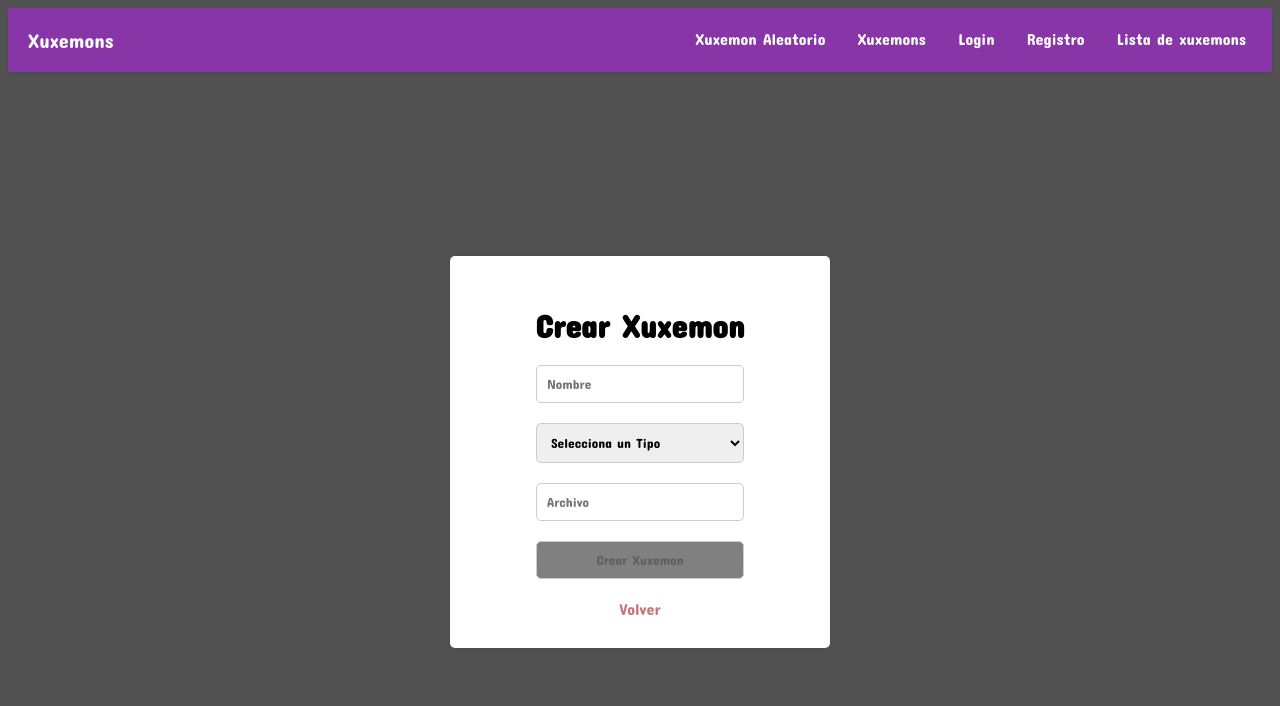
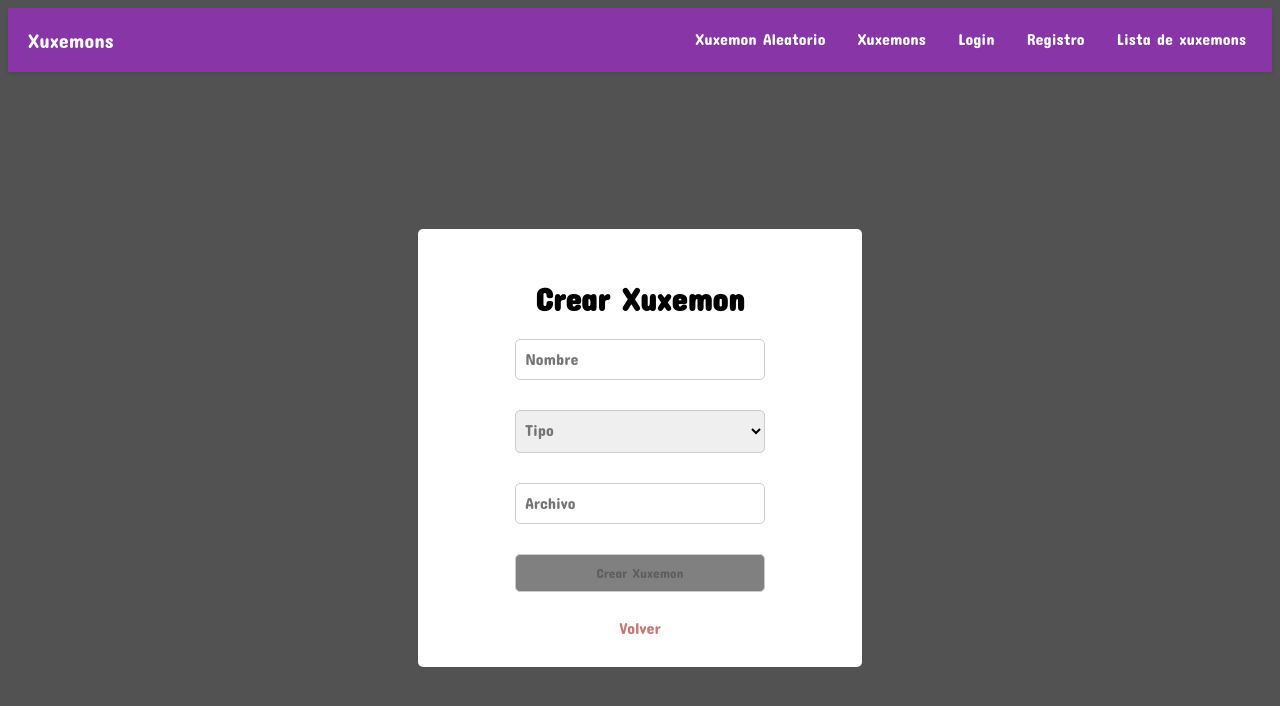
Before and after one commit to aiuoki/xuxemons, an Angular app in the folder xuxemons angular/: page /crear-xuxemon in a window 1280 px wide. Shown: the top 706 px of the page. Built offline with nearby package versions, Linux system fonts and the light colour scheme.

Commit message:
comprobar nick y archivo al crear xuxemon

```diff
--- a/xuxemons angular/src/app/components/admin/xuxemons/create/create.component.css
+++ b/xuxemons angular/src/app/components/admin/xuxemons/create/create.component.css
@@ -1,43 +1,119 @@
-.contenedor {
+/* centramos todo el contenido del formulario */
+.contenido {
     display: flex;
     justify-content: center;
     align-items: center;
-    height: 93vh;
+    height: 92vh;
 }
 
-.formulario {
+/* estilo del formulario */
+.formBox {
+    width: 30%;
+    padding: 30px;
     background: #fff;
     border-radius: 5px;
-    box-shadow: 0 0 10px rgba(0, 0, 0, 0.1);
     text-align: center;
-    width: 25%;
-    padding: 30px;
 }
 
+/* le quitamos el margen a los elementos */
+img, p {
+    display: inline-block;
+    margin: 0;
+}
+
+/* ajustamos el tamaño de la imagen */
+img {
+    width: 100px;
+}
+
+/* centramos el contenido del formulario */
+.form {
+    display: flex;
+    flex-direction: column;
+    align-items: center;
+}
+
+/* estilo del div inputBox */
+.inputBox {
+    width: 65%;
+    position: relative;
+}
+
+/* estilo de los input */
 input, select {
-    font-family: "Concert One";
     width: 65%;
-    margin-bottom: 20px;
-    padding: 10px;
     border: 1px solid #ccc;
     border-radius: 5px;
-    box-sizing: border-box;
+    font-family: "Concert One";
 }
 
-input:hover, select:hover {
-    border-color: #333;
+/* estilo del input */
+.inputBox input, .inputBox select {
+    width: 100%;
+    padding: 10px;
+    box-sizing: border-box;
+    border: 1px solid #ccc;
+    border-radius: 5px;
+    outline: none;
+    font-size: 1em;
 }
 
-a {
-    text-decoration: none;
-    color: #c87575;
+/* estilo span */
+.inputBox span {
+    position: absolute;
+    padding: 10px;
+    left: 0;
+    pointer-events: none;
+    color: #757575;
+    font-size: 1em;
+    transition: 0.5s;
 }
 
+/* estilo del input al estar focus o tener contenido */
+.inputBox input:focus, .inputBox select:focus, .inputBox .input-focus {
+    border: 1px solid #015FCC;
+}
+
+/* animacion y estilo del span al esta focus o tener contenido */
+.inputBox input:focus ~ span, .inputBox .span-focus {
+    transform: translate(10px) translateY(-5px);
+    padding: 0 10px;
+    border-left: 1px solid #015FCC;
+    border-right: 1px solid #015FCC;
+    color: #015FCC;
+    background: #fff;
+    font-size: 0.65em;
+}
+
+/* estilo del div errorBox */
+.errorBox {
+    height: 20px;
+    margin-top: 1%;
+    margin-bottom: 3%;
+    text-align: left;
+}
+
+/* estilo del mensaje de error */
+.error {
+    padding: 2px;
+    color: #f00;
+    font-size: 14px;
+    font-weight: 500;
+}
+
+/* estilo del boton */
+input[type="submit"] {
+    padding: 10px;
+    margin-bottom: 2em;
+}
+
+/* estilo del boton al estar desactivado */
 .btnDesactivado {
     background: gray;
     cursor: default;
 }
 
+/* estilo del boton al estar activado */
 .btnActivado {
     background-color: #000;
     color: #fff;
@@ -48,10 +124,18 @@ a {
     transition: transform 0.1s ease-in-out;
 }
 
+/* estilo del boton al estar activado y pasar por encima */
 .btnActivado:hover {
     background-color: #333;
 }
 
+/* animacion del boton al estar activado y hacer click */
 .btnActivado:active {
     transform: translateY(3px);
 }
+
+/* estilo del link */
+a {
+    text-decoration: none;
+    color: #c87575;
+}
--- a/xuxemons angular/src/app/components/admin/xuxemons/create/create.component.html
+++ b/xuxemons angular/src/app/components/admin/xuxemons/create/create.component.html
@@ -1,19 +1,32 @@
-<div class="contenedor">
-    <div class="formulario">
+<div class="contenido">
+    <div class="formBox">
         <h1>Crear Xuxemon</h1>
 
-        <form [formGroup]="form" (ngSubmit)="crearXuxemon()">
-            <div class="input">
-                <input type="text" name="nombre" formControlName="nombre" placeholder="Nombre">
+        <form [formGroup]="form" (ngSubmit)="crearXuxemon()" class="form">
+            <div class="inputBox">
+                <input type="text" formControlName="nombre" [ngClass]="{'input-focus': form.get('nombre')?.value}">
+                <span [ngClass]="{'span-focus': form.get('nombre')?.value}">Nombre</span>
+                <div class="errorBox">
+                    <div class="error" *ngIf="form.get('nombre')?.touched && form.get('nombre')?.invalid">{{ this.errorNombre }}</div>
+                </div>
             </div>
-            <select name="tipo" formControlName="tipo">
-                <option value="">Selecciona un Tipo</option>
-                <option value="agua">Agua</option>
-                <option value="aire">Aire</option>
-                <option value="tierra">Tierra</option>
-            </select>
-            <div class="input">
-                <input type="text" name="archivo" formControlName="archivo" placeholder="Archivo">
+
+            <div class="inputBox">
+                <select formControlName="tipo" [ngClass]="{'input-focus': form.get('tipo')?.value}">
+                    <option value="agua">Agua</option>
+                    <option value="aire">Aire</option>
+                    <option value="tierra">Tierra</option>
+                </select>
+                <span [ngClass]="{'span-focus': form.get('tipo')?.value}">Tipo</span>
+                <div class="errorBox"></div>
+            </div>
+
+            <div class="inputBox">
+                <input type="text" formControlName="archivo" [ngClass]="{'input-focus': form.get('archivo')?.value}">
+                <span [ngClass]="{'span-focus': form.get('archivo')?.value}">Archivo</span>
+                <div class="errorBox">
+                    <div class="error" *ngIf="form.get('archivo')?.touched && form.get('archivo')?.invalid">{{ this.errorArchivo }}</div>
+                </div>
             </div>
 
             <input type="submit" [ngClass]="form.valid ? 'btnActivado' : 'btnDesactivado'" [disabled]="!form.valid" value="Crear Xuxemon">
--- a/xuxemons angular/src/app/components/admin/xuxemons/create/create.component.ts
+++ b/xuxemons angular/src/app/components/admin/xuxemons/create/create.component.ts
@@ -1,6 +1,8 @@
 import { Component } from '@angular/core';
 import { XuxemonService } from '../../../../services/xuxemon.service';
 import { FormControl, FormGroup, Validators } from '@angular/forms';
+import { forkJoin } from 'rxjs';
+import { tap } from 'rxjs/operators';
 import { Router } from '@angular/router';
 
 @Component({
@@ -9,25 +11,77 @@ import { Router } from '@angular/router';
   styleUrls: ['./create.component.css']
 })
 export class CreateComponent {
-  constructor(public xuxemonService: XuxemonService, private router: Router) { }
+  constructor(public xuxemonService: XuxemonService, private router: Router) {
+    this.form.valueChanges.subscribe(() => {
+      this.checkForm();
+    });
+  }
 
   form: FormGroup = new FormGroup({
-    nombre: new FormControl('', [Validators.required]),
+    nombre: new FormControl('', [Validators.required, Validators.pattern('^[a-zA-Z-]*$')]),
     tipo: new FormControl('', [Validators.required, Validators.pattern('^(aire|agua|tierra)$')]),
-    archivo: new FormControl('', [Validators.required])
+    archivo: new FormControl('', [Validators.required, Validators.pattern('^[a-z.]*$')])
   });
+
+  errorNombre: string = '';
+  errorArchivo: string = '';
+
+  checkForm() {
+    const nombreControl = this.form.get('nombre');
+    if (nombreControl?.hasError('required')) {
+      this.errorNombre = 'El nombre no puede estar vacío';
+    } else if (nombreControl?.hasError('pattern')) {
+      this.errorNombre = 'El nombre solo puede contener letras y guiones';
+    }
+
+    const archivoControl = this.form.get('archivo');
+    if (archivoControl?.hasError('required')) {
+      this.errorArchivo = 'El archivo no puede estar vacío';
+    } else if (archivoControl?.hasError('pattern')) {
+      this.errorArchivo = 'El archivo solo puede contener letras minúsculas y puntos';
+    }
+  }
 
   crearXuxemon() {
     const nombre = this.form.value.nombre;
     const tipo = this.form.value.tipo;
     const archivo = this.form.value.archivo;
 
-    this.xuxemonService.store(nombre, tipo, archivo).subscribe({
-      next: value => {
-        console.log(value);
-        this.router.navigate(['/mostrar-xuxemons']);
+    forkJoin({
+      nombreExists: this.xuxemonService.comprobarNombre(nombre),
+      archivoExists: this.xuxemonService.comprobarArchivo(archivo)
+    }).pipe(
+      tap(({ nombreExists, archivoExists }) => {
+        if (nombreExists.exists) {
+          this.errorNombre = 'El nombre ya está en uso';
+          const nombreControl = this.form.get('nombre');
+          if (nombreControl) {
+            nombreControl.setErrors({ 'exists': true });
+            nombreControl.markAsTouched(); // Forzar la actualización de la vista
+          }
+        }
+        if (archivoExists.exists) {
+          this.errorArchivo = 'El archivo ya está en uso';
+          const archivoControl = this.form.get('archivo');
+          if (archivoControl) {
+            archivoControl.setErrors({ 'exists': true });
+            archivoControl.markAsTouched(); // Forzar la actualización de la vista
+          }
+        }
+      })
+    ).subscribe({
+      next: ({ nombreExists, archivoExists }) => {
+        if (!nombreExists.exists && !archivoExists.exists) {
+          this.xuxemonService.store(nombre, tipo, archivo).subscribe({
+            next: value => {
+              console.log(value);
+              this.router.navigate(['/mostrar-xuxemons']); // Redirige al usuario
+            },
+            error: err => console.log(err)
+          });
+        }
       },
-      error: err => alert(err)
+      error: err => console.log(err)
     });
   }
 }
--- a/xuxemons angular/src/app/services/xuxemon.service.ts
+++ b/xuxemons angular/src/app/services/xuxemon.service.ts
@@ -7,6 +7,22 @@ import { Observable, catchError, of, tap } from 'rxjs';
 })
 export class XuxemonService {
   constructor(private http: HttpClient) { }
+
+  comprobarNombre(nombre: string): Observable<any> {
+    return this.http.get(`http://127.0.0.1:8000/api/xuxemons/nombre/${nombre}`).pipe(
+      catchError((err) => {
+        return of(err.error);
+      })
+    );
+  }
+
+  comprobarArchivo(archivo: string): Observable<any> {
+    return this.http.get(`http://127.0.0.1:8000/api/xuxemons/archivo/${archivo}`).pipe(
+      catchError((err) => {
+        return of(err.error);
+      })
+    );
+  }
 
   index(): Observable<any> {
     return this.http.get("http://127.0.0.1:8000/api/xuxemons").pipe(
```
Also changed, not shown: 2 other files (tests, documents, lock files or other folders).
